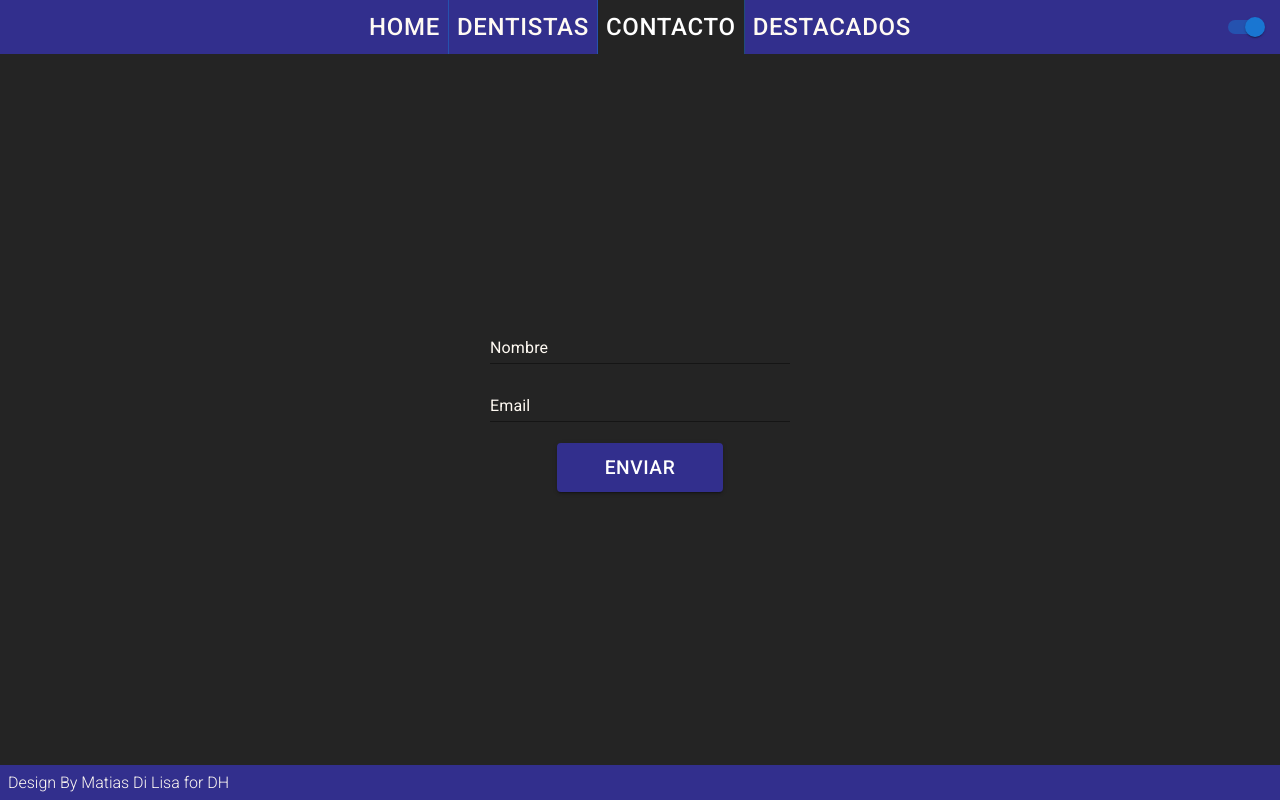
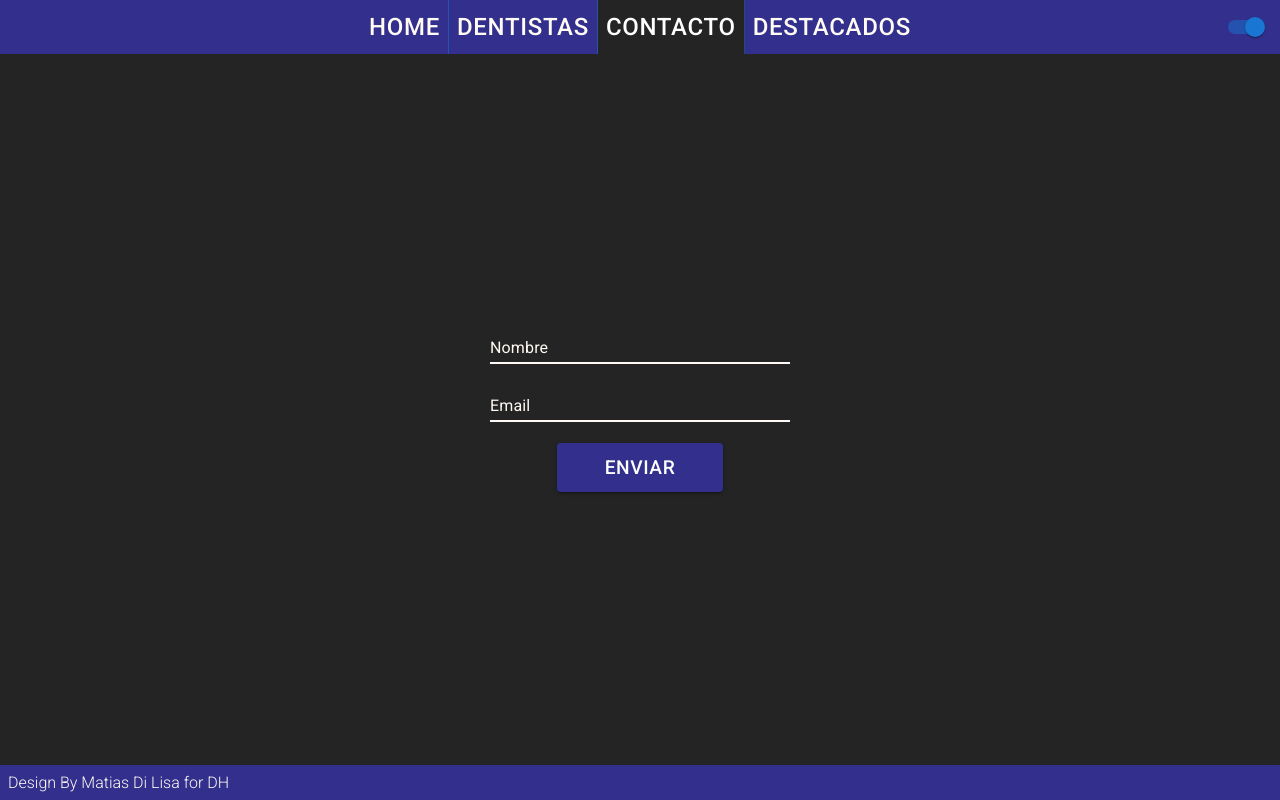
Before and after one commit to LordOfCinder2/Final-Frontend-III, a React (Vite) app in the folder FinalFrontendiii/: page /contact in a window 1280 px wide. Built offline with nearby package versions, Linux system fonts and the light colour scheme.

Commit message:
fixed styling

```diff
--- a/FinalFrontendiii/src/Components/Common/DentistCard/DentistCard.css
+++ b/FinalFrontendiii/src/Components/Common/DentistCard/DentistCard.css
@@ -2,10 +2,6 @@
 	display: flex;
 	align-items: center;
 	flex-direction: column;
-	/* display: grid;
- grid-template-rows: auto 50px;
- grid-template-columns: 90% 10%;
- grid-template-areas: 'img img' 'label icon'; */
 	margin: 5px;
 	border-radius: 1rem;
 	height: 300px;
@@ -19,32 +15,41 @@
 .card-dark {
 	border: 1px solid var(--primary-dark-font-color);
 }
-.card .info-card{
+.card .card-label {
 	position: absolute;
 	bottom: 0;
 	display: flex;
 	justify-content: space-between;
 	align-items: center;
-padding: .5rem;
+	padding: 0.5rem;
 	width: 100%;
 	border-radius: 0 0 1rem 1rem;
 }
 
-.card-dark .info-card{
+.card-dark .card-label {
 	background-color: var(--primary-dark-bg-color);
 }
-.card-light .info-card{
+.card-light .card-label {
 	background-color: var(--primary-light-bg-color);
 }
 
 .card-dark .card-label,
-.card-dark .card-button .card-icon {
+.card-button-dark .card-icon {
 	color: var(--primary-dark-font-color);
 }
 .card-light {
 	border: 1px solid var(--primary-light-bg-color);
 }
 .card-light .card-label,
-.card-light .card-button .card-icon {
+.card-button-light .card-icon {
 	color: var(--secondary-light-bg-color);
 }
+
+.card-container {
+	position: relative;
+}
+.card-container .card-button {
+	position: absolute;
+	bottom: 0.2rem;
+	right: 10px;
+}
--- a/FinalFrontendiii/src/Components/Common/DentistCard/DentistCard.jsx
+++ b/FinalFrontendiii/src/Components/Common/DentistCard/DentistCard.jsx
@@ -11,13 +11,15 @@ const DentistCard = ({ dentist, addToFav }) => {
 	const dataState = useContext(DataContext).state
 	const { state } = useContext(ThemeContext)
 	return (
-		<div className={state.isDark ? 'card card-dark' : 'card card-light'}>
-			<div className='info-card'>
-				<Link to={`/dentist/${dentist.id}`} className="card-link">
+		<div className="card-container">
+			<Link
+				to={`/dentist/${dentist.id}`}
+				className={state.isDark ? 'card card-dark' : 'card card-light'}
+			>
 				<p className="card-label">{dentist.name}</p>
 			</Link>
 			<IconButton
-				className="card-button"
+				className={state.isDark ? 'card-button card-button-dark' : 'card-button card-button-light'}
 				onClick={() => {
 					addToFav(dentist)
 				}}
@@ -29,8 +31,6 @@ const DentistCard = ({ dentist, addToFav }) => {
 					<FavoriteBorderIcon className="card-icon" />
 				)}
 			</IconButton>
-			</div>
-
 		</div>
 	)
 }
--- a/FinalFrontendiii/src/Components/Pages/Contact/ContactForm.container.jsx
+++ b/FinalFrontendiii/src/Components/Pages/Contact/ContactForm.container.jsx
@@ -1,9 +1,11 @@
-import React, { useState } from 'react'
+import React, { useContext, useState } from 'react'
 import ContactForm from './ContactForm'
 import Swal from 'sweetalert2'
 import { validateEmail, validateName } from '../../../services/dataServices'
+import { ThemeContext } from '../../../context/ThemeContext.provider'
 
 const ContactFormContainer = () => {
+	const {state}=useContext(ThemeContext)
 	const [data, setData] = useState({
 		name: '',
 		email: '',
@@ -25,6 +27,7 @@ const ContactFormContainer = () => {
 			Swal.fire({
 				icon: 'error',
 				text: 'Por favor verifique su información nuevamente',
+				confirmButtonColor: state.isDark? '#322f8d': '#1976d2',
 			})
 		}
 	}
--- a/FinalFrontendiii/src/Components/Pages/Contact/ContactForm.css
+++ b/FinalFrontendiii/src/Components/Pages/Contact/ContactForm.css
@@ -11,30 +11,34 @@
 	justify-content: center;
 	align-items: center;
 }
-.contact-form .label-text-dark,
-.contact-form .label-text-dark.Mui-focused {
+.contact-form-dark .label-text,
+.contact-form-dark .label-text.Mui-focused {
 	color: var(--primary-dark-font-color);
 }
-.contact-form .label-text-light,
-.contact-form .label-text-light.Mui-focused {
+.contact-form-dark .text {
+	color: var(--primary-dark-font-color);
+}
+.contact-form-dark .text::before {
+	border-bottom: 2px solid var(--primary-dark-font-color);
+}
+.contact-form-dark .text::after {
+	border-bottom: 2px solid var(--primary-dark-bg-color);
+}
+.contact-form-light .label-text {
 	color: var(--primary-light-bg-color);
 }
 
-.contact-form .name-field,
-.contact-form .email-field {
+.contact-form .text-field {
 	margin: 5px;
 	width: 300px;
 }
+
 .contact-form .submit-button {
 	font-size: 1.2rem;
 	margin: 1rem;
 	padding: 0.5rem 3rem;
 }
 
-.contact-form .submit-button-dark {
+.contact-form-dark .submit-button {
 	background-color: var(--primary-dark-bg-color);
 }
-
-.contact-form .submit-button-light {
-	background-color: var(--primary-light-bg-color);
-}
--- a/FinalFrontendiii/src/Components/Pages/Contact/ContactForm.jsx
+++ b/FinalFrontendiii/src/Components/Pages/Contact/ContactForm.jsx
@@ -18,35 +18,33 @@ const ContactForm = ({ handleSubmit, handleChange }) => {
 			}
 		>
 			<TextField
+				InputProps={{
+					className: 'text',
+				}}
 				InputLabelProps={{
-					className: state.isDark
-						? 'label-text label-text-dark'
-						: 'label-text label-text-light',
+					className: 'label-text'
 				}}
 				label="Nombre"
 				variant="standard"
 				onChange={(e) => handleChange(e, 'name')}
-				className="name-field"
+				className="text-field"
 			/>
 			<TextField
+				InputProps={{
+					className: 'text',
+				}}
 				InputLabelProps={{
-					className: state.isDark
-						? 'label-text label-text-dark'
-						: 'label-text label-text-light',
+					className: 'label-text'
 				}}
 				label="Email"
 				variant="standard"
 				onChange={(e) => handleChange(e, 'email')}
-				className="email-field"
+				className="text-field"
 			/>
 			<Button
 				variant="contained"
 				type="submit"
-				className={
-					state.isDark
-						? 'submit-button submit-button-dark'
-						: 'submit-button submit-button-light'
-				}
+				className='submit-button'
 			>
 				Enviar
 			</Button>
--- a/FinalFrontendiii/src/index.css
+++ b/FinalFrontendiii/src/index.css
@@ -5,8 +5,8 @@
 }
 :root {
  font-family: "Roboto", sans-serif;
-	--primary-dark-bg-color: rgb(50, 47, 141);
-	--primary-dark-font-color: rgb(255, 250, 243);
+	--primary-dark-bg-color: #322f8d;
+	--primary-dark-font-color: #fffaf3;
 
 	--secondary-dark-bg-color: #242424;
 
```
Lines whose indentation alone changed are shown as unchanged.
